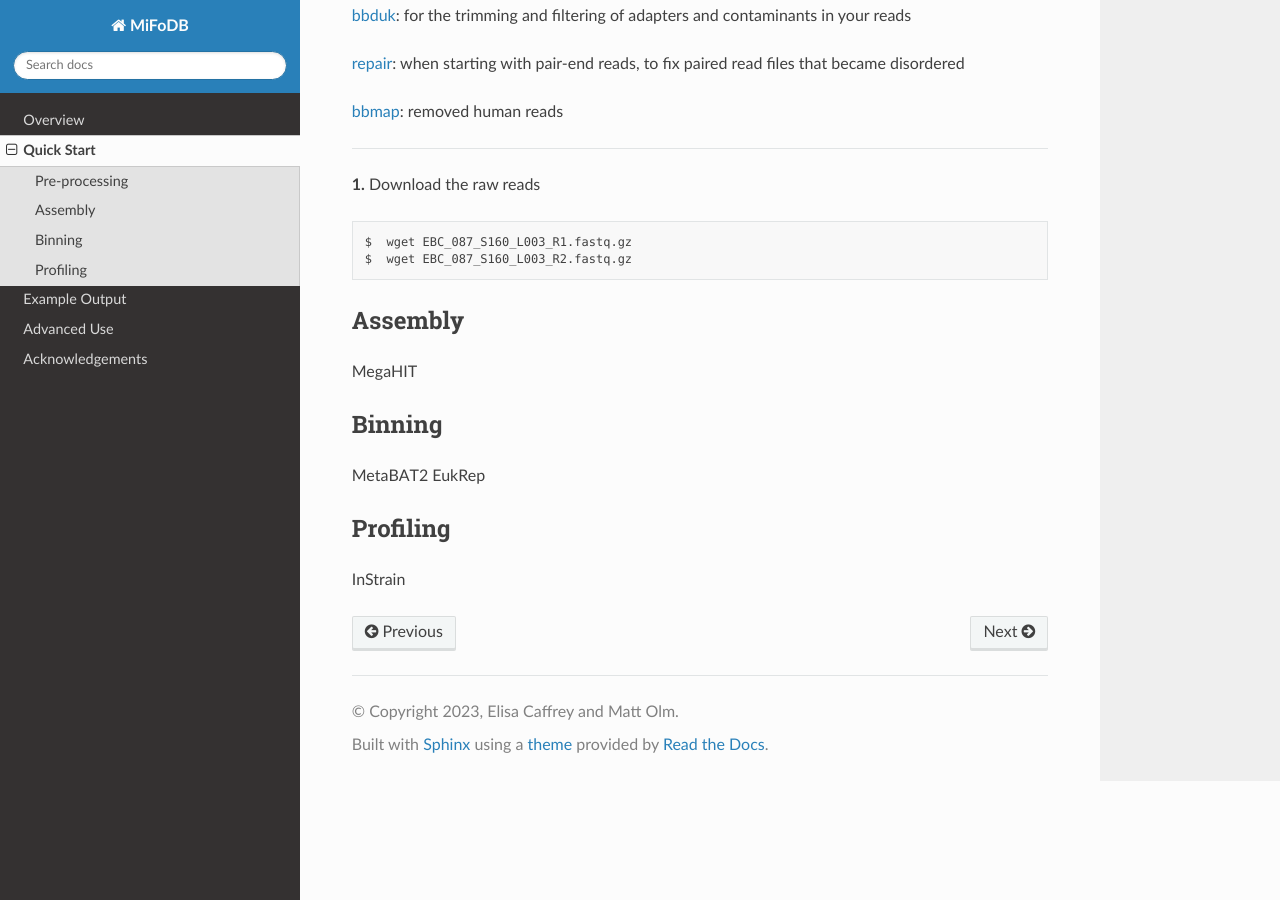
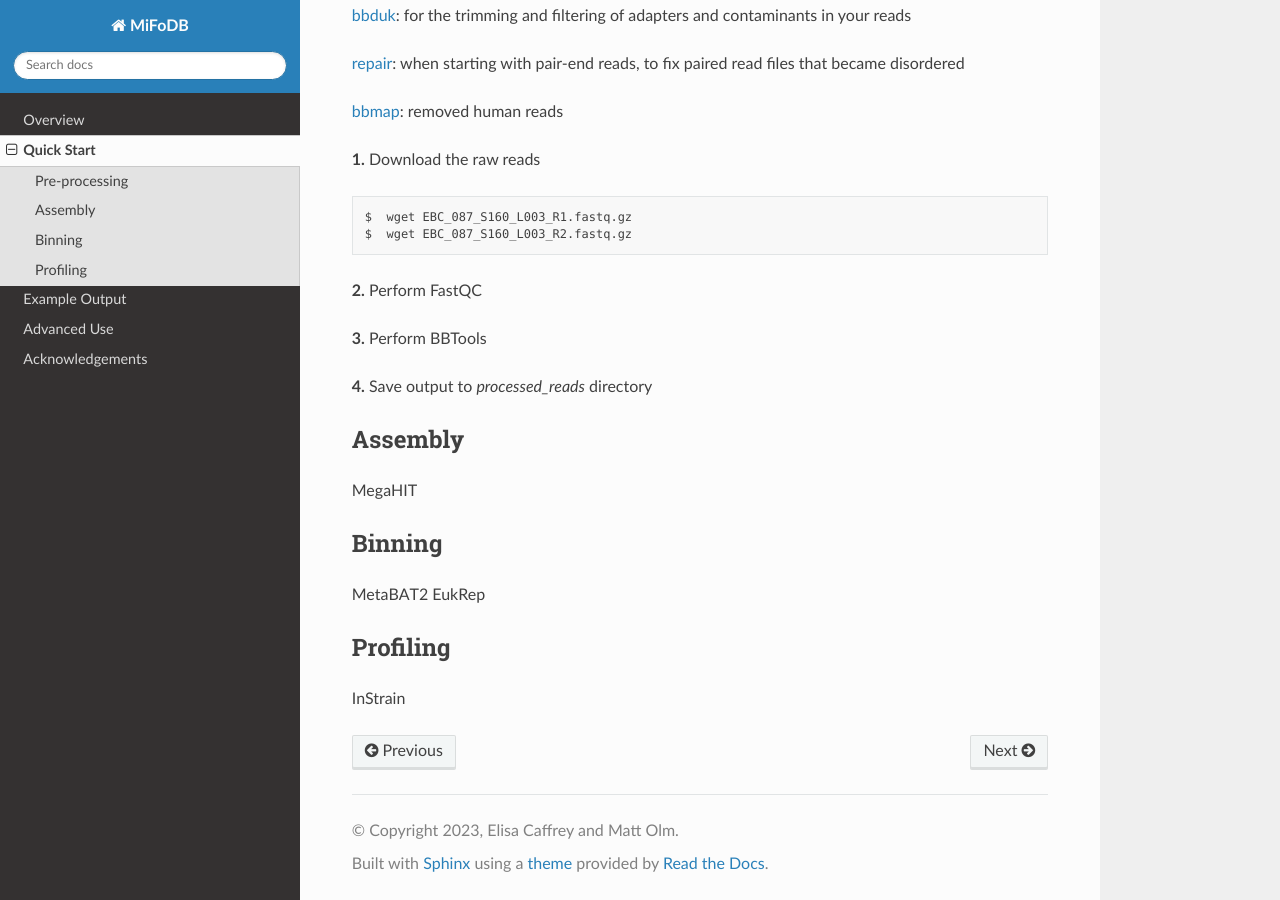
Before and after one commit to elisacaffrey/MiFoDB, a Sphinx documentation site: the page built from docs/source/quick_start.rst, in a window 1280 px wide and 900 px high, scrolled down 668 px. Built offline with Sphinx 7.4.7 and the Read the Docs theme 2.0.0, drawn with Linux system fonts in a browser that asks for light colours.

Commit message:
Update quick_start.rst

```diff
--- a/docs/source/quick_start.rst
+++ b/docs/source/quick_start.rst
@@ -26,12 +26,19 @@
 `bbmap <https://jgi.doe.gov/data-and-tools/software-tools/bbtools/bb-tools-user-guide/bbmap-guide/>`_: removed human reads
 
 ____________________________
+**Expected input: ** Raw paired end reads (ex. ending in R1.fastq.gz and R2.fastq.gz)
+**Expected output: ** Trimmed paired end reads (ex. ending in _1.trim.fastq.gz and _2.trim.fastq.gz)
 
 **1.** Download the raw reads
 ::
  $  wget EBC_087_S160_L003_R1.fastq.gz
  $  wget EBC_087_S160_L003_R2.fastq.gz
 
+**2.** Perform FastQC
+
+**3.** Perform BBTools
+
+**4.** Save output to `processed_reads` directory
 
 Assembly
 +++++++++++++++++++++++++++++++++++++++++++++++++++++++++++++++++++++
```
